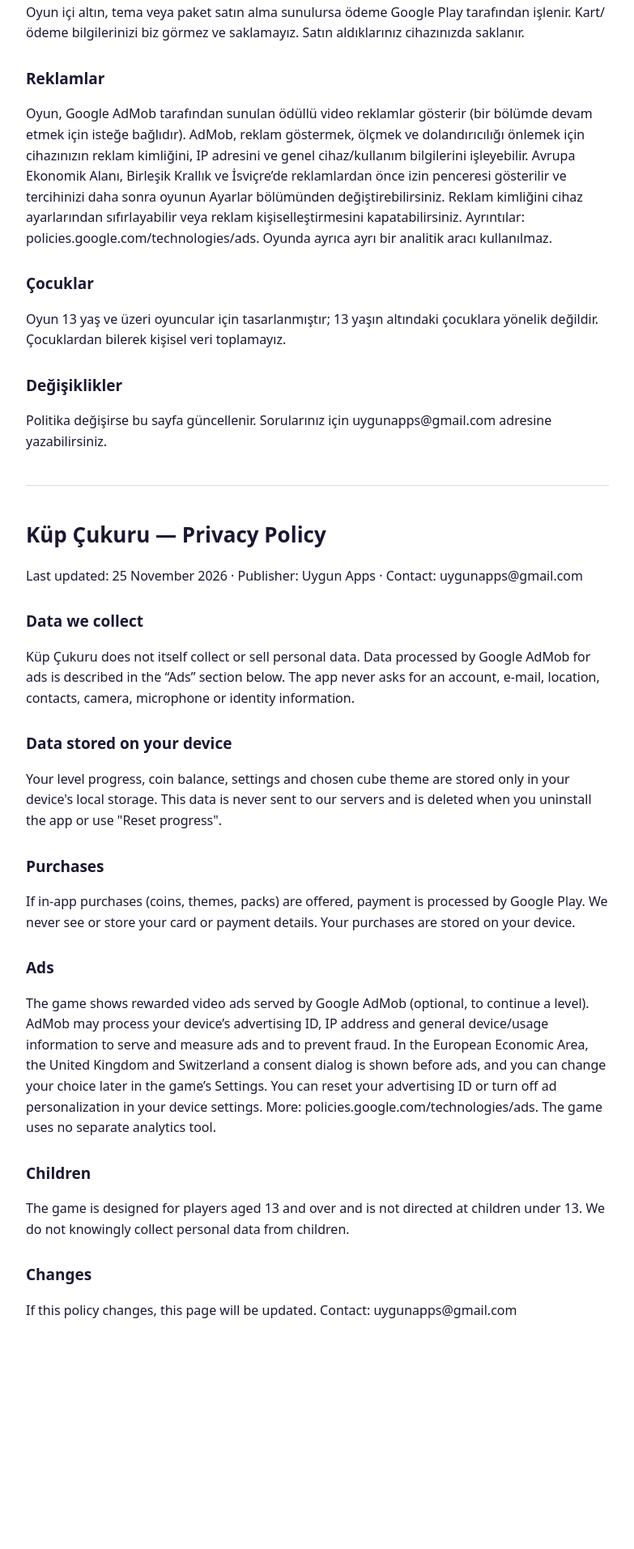
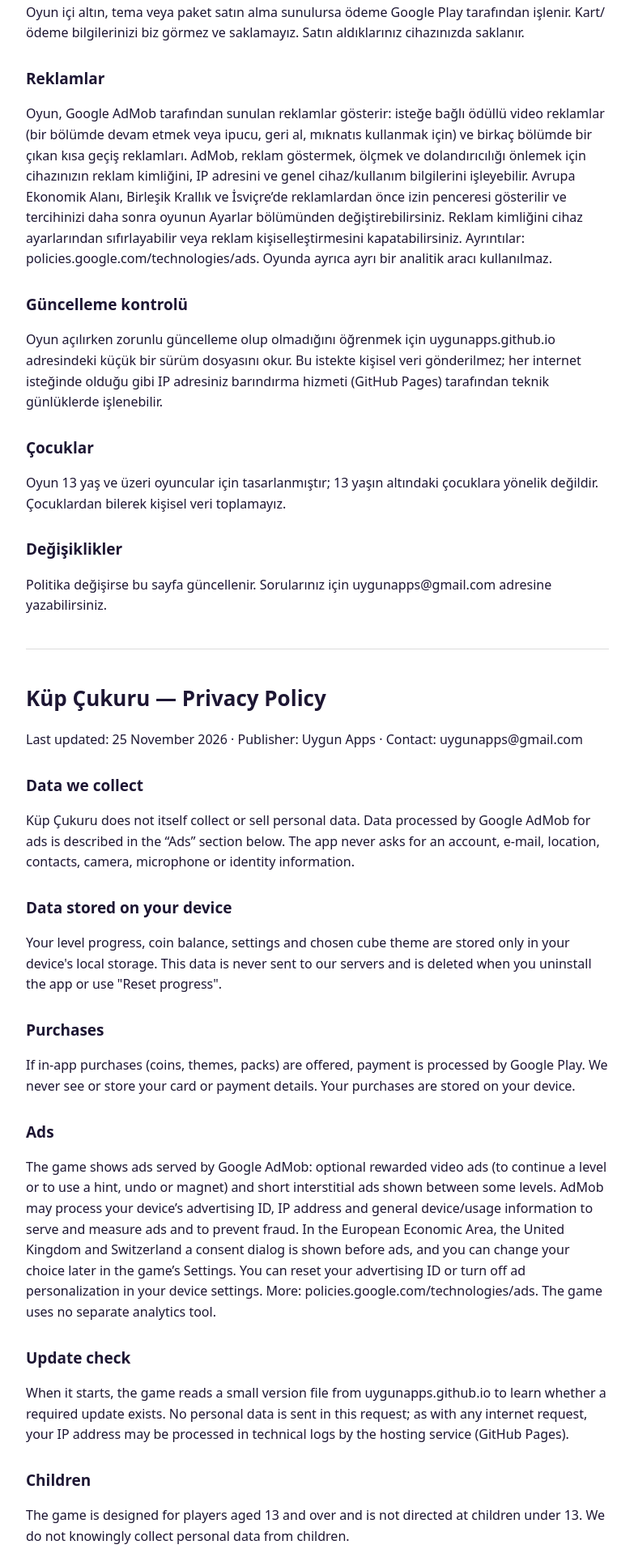
Before and after one commit to UygunApps/kupcukuru-privacy, a plain HTML site: page index.html in a window 1280 px wide. Shown: the part 500-2413 px from the top of the page at 81% size, without its empty margins (248-1031 px from the left). Before the commit the page ends 2171 px from the top, so only its background shows below. Drawn offline with Linux system fonts and the light colour scheme.

Commit message:
Update privacy policy section for ads and data handling

```diff
--- a/index.html
+++ b/index.html
@@ -4,7 +4,8 @@
 <h2>Toplanan veriler</h2><p>Küp Çukuru kendisi kişisel veri toplamaz ve satmaz. Reklamlar için kullanılan Google AdMob’un işlediği veriler aşağıda “Reklamlar” bölümünde açıklanmıştır. Uygulama hesap, e-posta, konum, rehber, kamera, mikrofon veya kimlik bilgisi istemez.</p>
 <h2>Cihazda saklanan veriler</h2><p>Bölüm ilerlemeniz, altın bakiyeniz, ayarlarınız ve seçtiğiniz küp teması yalnızca cihazınızın yerel depolamasında tutulur. Bu veriler sunucularımıza gönderilmez; uygulamayı silerseniz veya "İlerlemeyi sıfırla" derseniz silinir.</p>
 <h2>Satın alma</h2><p>Oyun içi altın, tema veya paket satın alma sunulursa ödeme Google Play tarafından işlenir. Kart/ödeme bilgilerinizi biz görmez ve saklamayız. Satın aldıklarınız cihazınızda saklanır.</p>
-<h2>Reklamlar</h2><p>Oyun, Google AdMob tarafından sunulan ödüllü video reklamlar gösterir (bir bölümde devam etmek için isteğe bağlıdır). AdMob, reklam göstermek, ölçmek ve dolandırıcılığı önlemek için cihazınızın reklam kimliğini, IP adresini ve genel cihaz/kullanım bilgilerini işleyebilir. Avrupa Ekonomik Alanı, Birleşik Krallık ve İsviçre’de reklamlardan önce izin penceresi gösterilir ve tercihinizi daha sonra oyunun Ayarlar bölümünden değiştirebilirsiniz. Reklam kimliğini cihaz ayarlarından sıfırlayabilir veya reklam kişiselleştirmesini kapatabilirsiniz. Ayrıntılar: policies.google.com/technologies/ads. Oyunda ayrıca ayrı bir analitik aracı kullanılmaz.</p>
+<h2>Reklamlar</h2><p>Oyun, Google AdMob tarafından sunulan reklamlar gösterir: isteğe bağlı ödüllü video reklamlar (bir bölümde devam etmek veya ipucu, geri al, mıknatıs kullanmak için) ve birkaç bölümde bir çıkan kısa geçiş reklamları. AdMob, reklam göstermek, ölçmek ve dolandırıcılığı önlemek için cihazınızın reklam kimliğini, IP adresini ve genel cihaz/kullanım bilgilerini işleyebilir. Avrupa Ekonomik Alanı, Birleşik Krallık ve İsviçre’de reklamlardan önce izin penceresi gösterilir ve tercihinizi daha sonra oyunun Ayarlar bölümünden değiştirebilirsiniz. Reklam kimliğini cihaz ayarlarından sıfırlayabilir veya reklam kişiselleştirmesini kapatabilirsiniz. Ayrıntılar: policies.google.com/technologies/ads. Oyunda ayrıca ayrı bir analitik aracı kullanılmaz.</p>
+<h2>Güncelleme kontrolü</h2><p>Oyun açılırken zorunlu güncelleme olup olmadığını öğrenmek için uygunapps.github.io adresindeki küçük bir sürüm dosyasını okur. Bu istekte kişisel veri gönderilmez; her internet isteğinde olduğu gibi IP adresiniz barındırma hizmeti (GitHub Pages) tarafından teknik günlüklerde işlenebilir.</p>
 <h2>Çocuklar</h2><p>Oyun 13 yaş ve üzeri oyuncular için tasarlanmıştır; 13 yaşın altındaki çocuklara yönelik değildir. Çocuklardan bilerek kişisel veri toplamayız.</p>
 <h2>Değişiklikler</h2><p>Politika değişirse bu sayfa güncellenir. Sorularınız için uygunapps@gmail.com adresine yazabilirsiniz.</p>
 <hr>
@@ -12,7 +13,8 @@
 <h2>Data we collect</h2><p>Küp Çukuru does not itself collect or sell personal data. Data processed by Google AdMob for ads is described in the “Ads” section below. The app never asks for an account, e-mail, location, contacts, camera, microphone or identity information.</p>
 <h2>Data stored on your device</h2><p>Your level progress, coin balance, settings and chosen cube theme are stored only in your device's local storage. This data is never sent to our servers and is deleted when you uninstall the app or use "Reset progress".</p>
 <h2>Purchases</h2><p>If in-app purchases (coins, themes, packs) are offered, payment is processed by Google Play. We never see or store your card or payment details. Your purchases are stored on your device.</p>
-<h2>Ads</h2><p>The game shows rewarded video ads served by Google AdMob (optional, to continue a level). AdMob may process your device’s advertising ID, IP address and general device/usage information to serve and measure ads and to prevent fraud. In the European Economic Area, the United Kingdom and Switzerland a consent dialog is shown before ads, and you can change your choice later in the game’s Settings. You can reset your advertising ID or turn off ad personalization in your device settings. More: policies.google.com/technologies/ads. The game uses no separate analytics tool.</p>
+<h2>Ads</h2><p>The game shows ads served by Google AdMob: optional rewarded video ads (to continue a level or to use a hint, undo or magnet) and short interstitial ads shown between some levels. AdMob may process your device’s advertising ID, IP address and general device/usage information to serve and measure ads and to prevent fraud. In the European Economic Area, the United Kingdom and Switzerland a consent dialog is shown before ads, and you can change your choice later in the game’s Settings. You can reset your advertising ID or turn off ad personalization in your device settings. More: policies.google.com/technologies/ads. The game uses no separate analytics tool.</p>
+<h2>Update check</h2><p>When it starts, the game reads a small version file from uygunapps.github.io to learn whether a required update exists. No personal data is sent in this request; as with any internet request, your IP address may be processed in technical logs by the hosting service (GitHub Pages).</p>
 <h2>Children</h2><p>The game is designed for players aged 13 and over and is not directed at children under 13. We do not knowingly collect personal data from children.</p>
 <h2>Changes</h2><p>If this policy changes, this page will be updated. Contact: uygunapps@gmail.com</p>
 </body></html>
```
